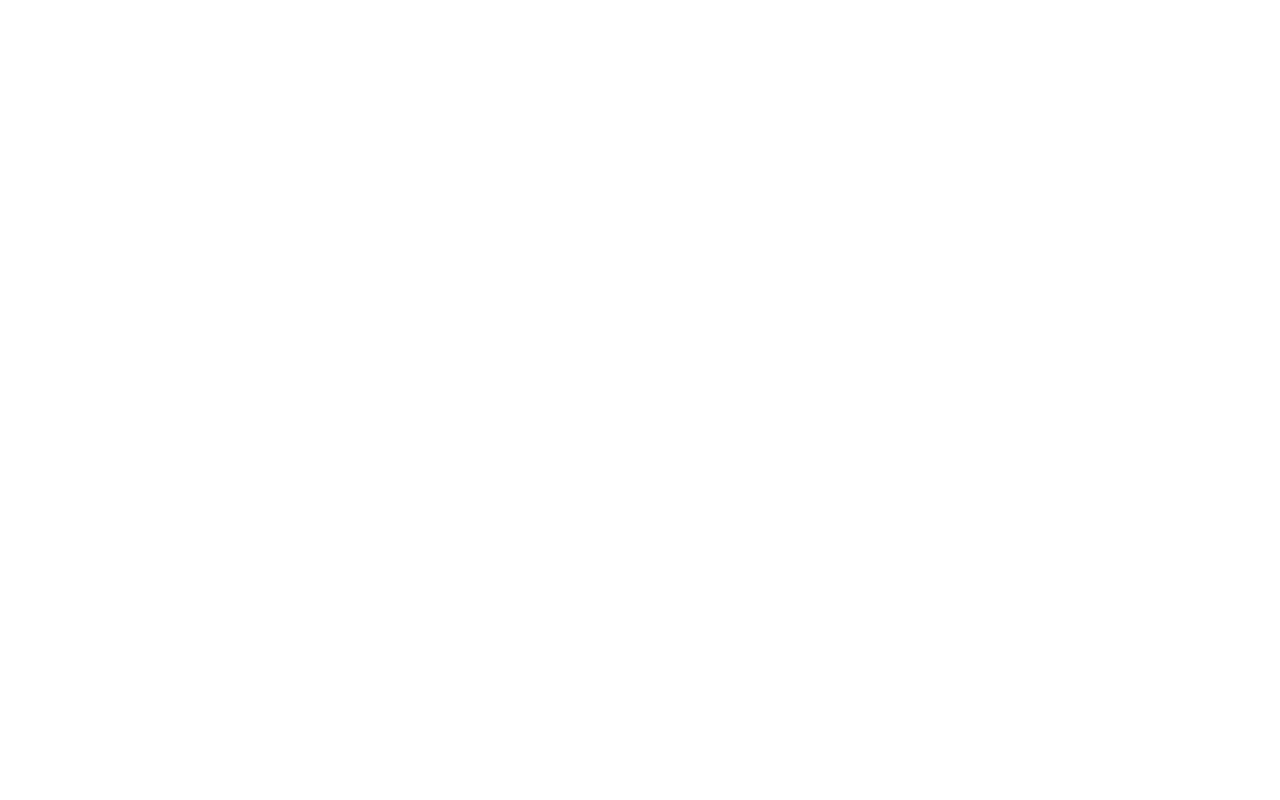
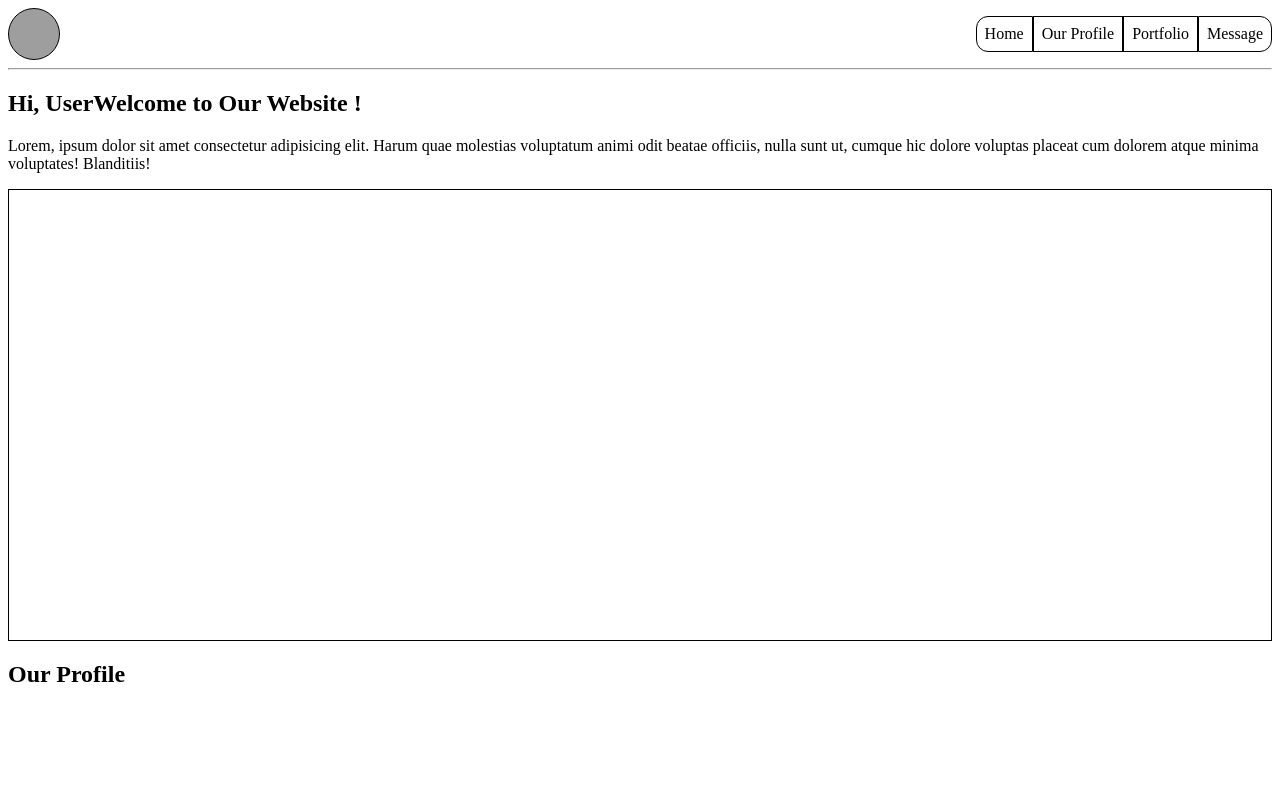
Before and after one commit to revou-fundamental-course/06-jan-25-graciaaurelya, a plain HTML site: page index.html in a window 1280 px wide. Shown: the top 800 px of the page. Drawn offline with Linux system fonts and the light colour scheme; grey boxes are pictures that could not be loaded.

Commit message:
update style & html

```diff
--- a/css/styles.css
+++ b/css/styles.css
@@ -1 +1,48 @@
 /* Ini file css */
+
+.logo-icon{
+    width: 50px;
+    height: 50px;
+    border: 1px solid black;
+    background-image: url(https://picsum.photos/200);
+    background-size: cover;
+    border-radius: 50px;
+}
+
+.main-header{
+    display: flex;
+    justify-content: space-between;
+    align-items: center;
+}
+
+nav{
+    display: flex;
+}
+
+nav>a {
+    padding: 8px;
+    color: black;
+    text-decoration: none;
+    border: 1px solid black;
+}
+
+.left-rounded{
+    border-radius: 12px 0 0 12px;
+}
+
+.right-rounded{
+    border-radius: 0 12px 12px 0;
+}
+
+.banner-image{
+    border: 1px solid black;
+    height: 450px;
+}
+
+.content{
+    height: 500px; /*Opsional*/
+}
+
+footer{
+    text-align: center;
+}
--- a/index.html
+++ b/index.html
@@ -0,0 +1,86 @@
+<!DOCTYPE html>
+<html lang="en">
+<head>
+    <meta charset="UTF-8">
+    <meta name="viewport" content="width=device-width, initial-scale=1.0">
+    <title>Document</title>
+
+    <!-- CSS -->
+     <link rel="stylesheet" href="css\styles.css">
+</head>
+<body>
+    <!-- header -->
+    <header class="main-header">
+        <!-- Logo -->
+        <div class="logo-icon"></div>
+
+        <!-- Navigation -->
+        <nav>
+            <a href="#home-page" class="left-rounded">Home</a>
+            <a href="#our-profile">Our Profile</a>
+            <a href="#portfolio">Portfolio</a>
+            <a href="#message-us" class="right-rounded">Message</a>
+        </nav>
+    </header>
+
+    <hr>
+
+    <!-- main content -->
+    <main>
+        <!-- Home Page -->
+        <section>
+           <header id="home-page">
+            <!-- Title -->
+                <h1>Hi, <span id="user-greeting">User</span>Welcome to Our Website !</h1>
+                <p>Lorem, ipsum dolor sit amet consectetur adipisicing elit. Harum quae molestias voluptatum animi odit beatae officiis, nulla sunt ut, cumque hic dolore voluptas placeat cum dolorem atque minima voluptates! Blanditiis!</p>
+           </header>
+
+           <div class="banner-image">
+
+           </div>
+
+        </section>
+
+        <!-- Our Profile -->
+        <section>
+            <header id="our-profile">
+            <!-- Title -->
+                <h1>Our Profile</h1>
+           </header>
+
+           <!-- Content -->
+           <div class="content"></div>
+        </section>
+
+        <!-- Portfolio -->
+         <section>
+            <header id="portfolio">
+                <!-- Title -->
+                    <h1>Portfolio</h1>
+               </header>
+
+            <div class="content"></div>
+         </section>
+
+         <!-- Message Us -->
+          <section>
+            <header id="message-us">
+                <!-- Title -->
+                    <h1>Message Us</h1>
+               </header>
+
+            <div class="content"></div>
+          </section>
+
+    </main>
+
+    <hr>
+
+    <!-- footer -->
+    <footer>
+        <p>&copy; 2025 - All rights reserved </p>
+    </footer>
+
+
+</body>
+</html>
```
